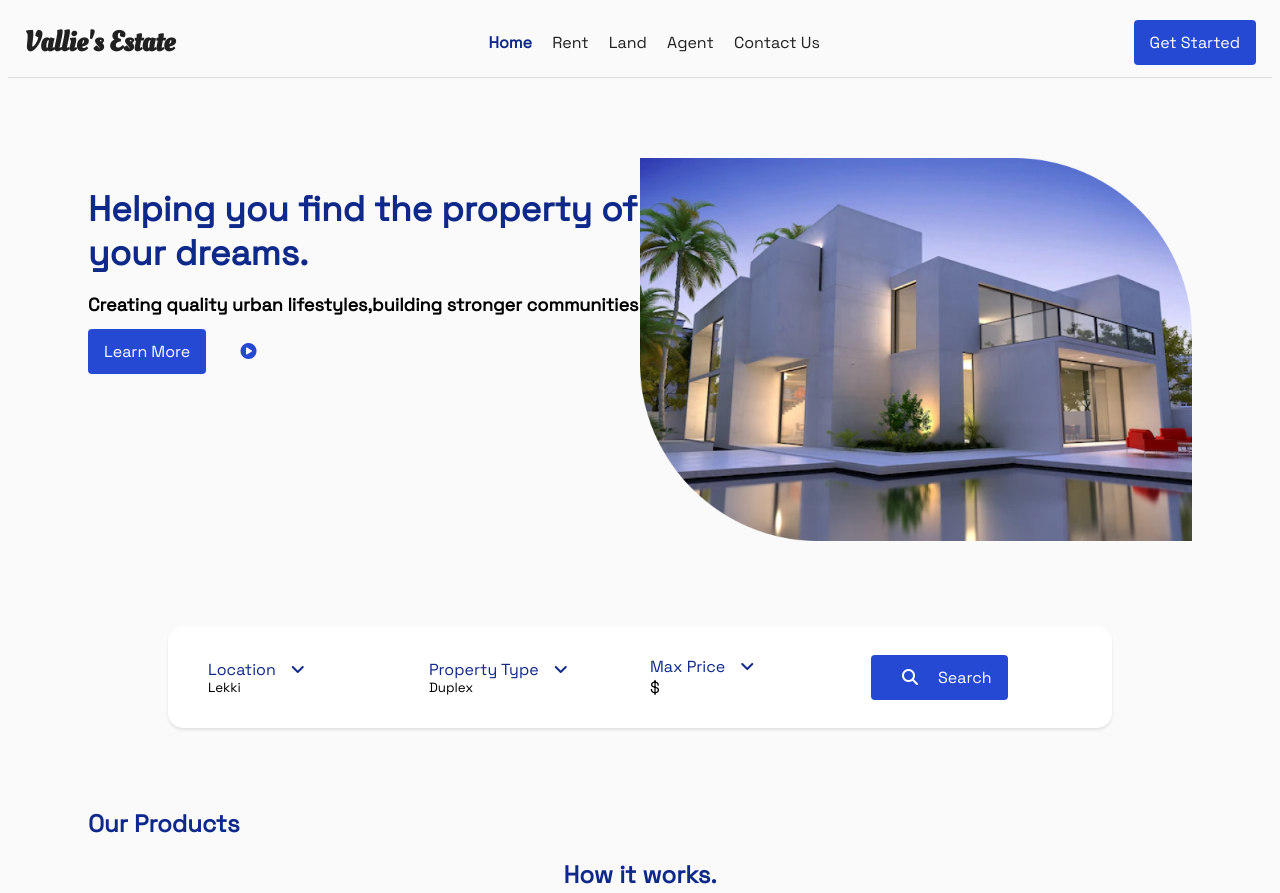
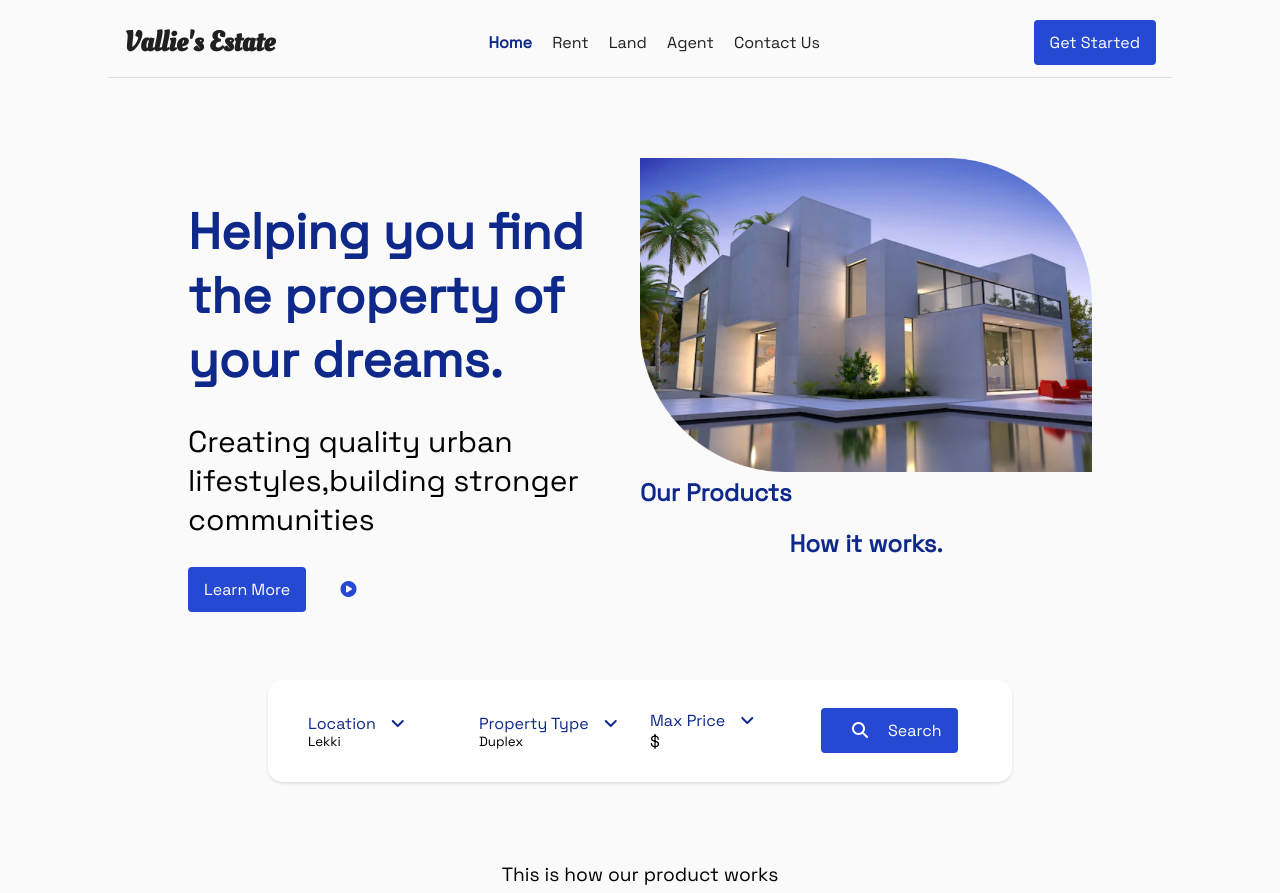
Before and after one commit to benaiah-ke/pre-prep_week1, a plain HTML site: page index.html in a window 1280 px wide. Shown: the top 893 px of the page. Drawn offline with Linux system fonts and the light colour scheme.

Commit message:
font sizes and page styling

```diff
--- a/style.css
+++ b/style.css
@@ -7,6 +7,8 @@
 
 body{
     background: #fafafa;
+    padding-left: 100px;
+    padding-right: 100px;
 }
 
 
@@ -94,17 +96,19 @@ section{
 
 .intro-text{
     width: 50%;
+    padding-right: 20px;
 }
 
 .intro-text h1{
     color: #0F298B;
-    font-size: 35px;
-    margin-bottom: 1rem;
+    font-size: 50px;
+    margin-bottom: 30px;
 }
 
 .intro-text h3{
-    font-size: 18px;
-    margin-bottom: 25px;
+    font-size: 30px;
+    margin-bottom: 40px;
+    font-weight: 300;
 }
 
 .intro-text i{
```
